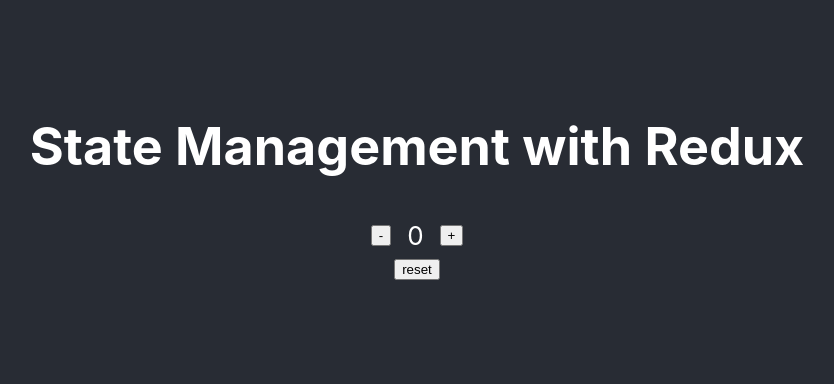
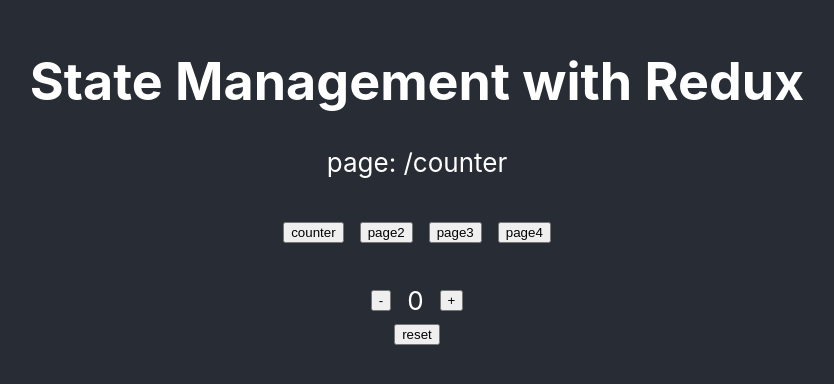
Before and after one commit to mattanglin/redux-examples, a React (Create React App) app: page / in a window 1280 px wide. Shown: the part 220-604 px from the top of the page, without its empty margins (223-1057 px from the left). Built offline with nearby package versions, Linux system fonts and the light colour scheme.

Commit message:
Pitfalls of local state

```diff
--- a/src/App.css
+++ b/src/App.css
@@ -36,3 +36,13 @@
     transform: rotate(360deg);
   }
 }
+
+.nav {
+  padding: 0;
+  list-style-type: none;
+  display: flex;
+  flex-direction: row;
+}
+.nav li {
+  margin: 8px;
+}
--- a/src/App.js
+++ b/src/App.js
@@ -1,13 +1,38 @@
-import React from 'react';
+import React, { useState } from 'react';
 import { Counter } from './Counter';
 import './App.css';
 
+const pages = [
+  'counter',
+  'page2',
+  'page3',
+  'page4',
+];
+
 function App() {
+  const [currentPage, setCurrentPage] = useState('counter');
+
   return (
     <div className="App">
       <header className="App-header">
         <h1>State Management with Redux</h1>
-        <Counter />
+        <div>page: /{currentPage}</div>
+        <ul className="nav">
+          {pages.map((pageName) => (
+            <li key={pageName}>
+              <button onClick={() => setCurrentPage(pageName)}>{pageName}</button>
+            </li>
+          ))}
+        </ul>
+        <div>
+          {currentPage === 'counter' ? (
+            <Counter />
+          ) : (
+            <div>
+              Now we're on {currentPage}
+            </div>
+          )}
+        </div>
       </header>
     </div>
   );
```
